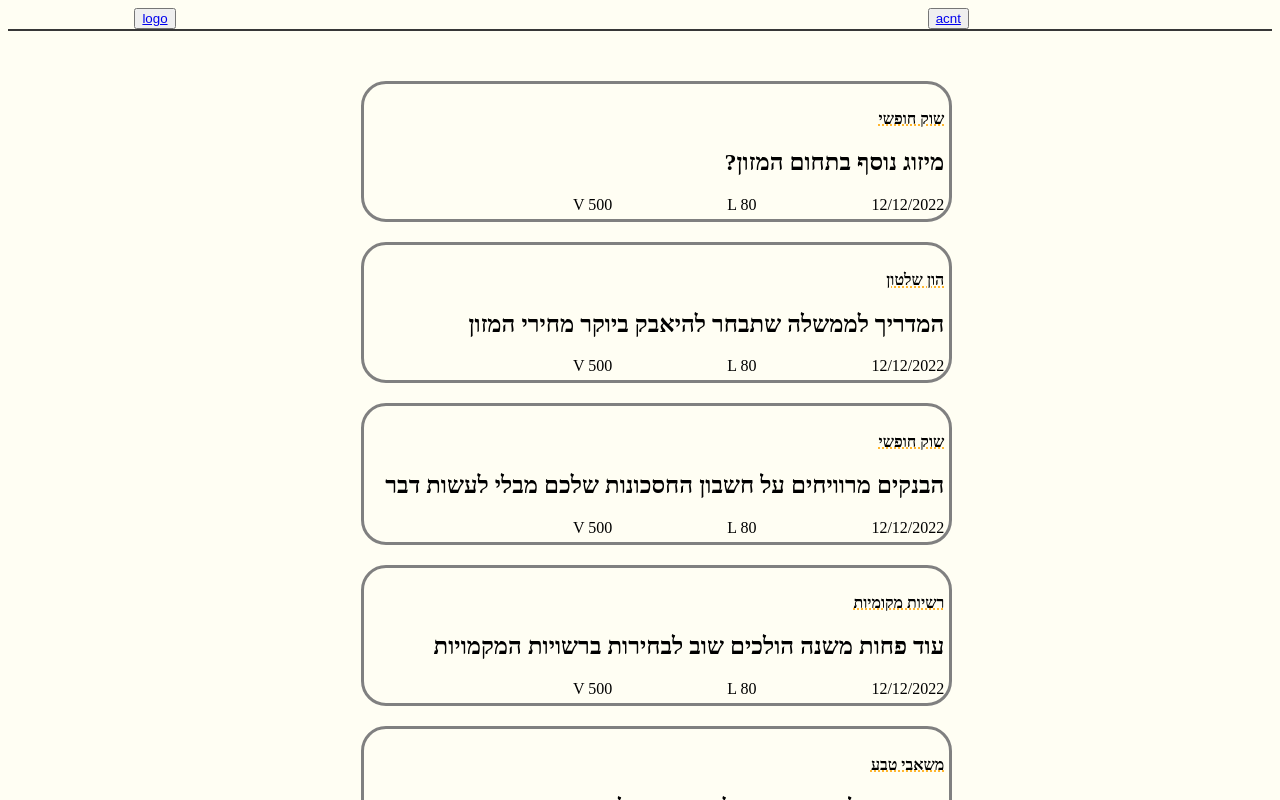
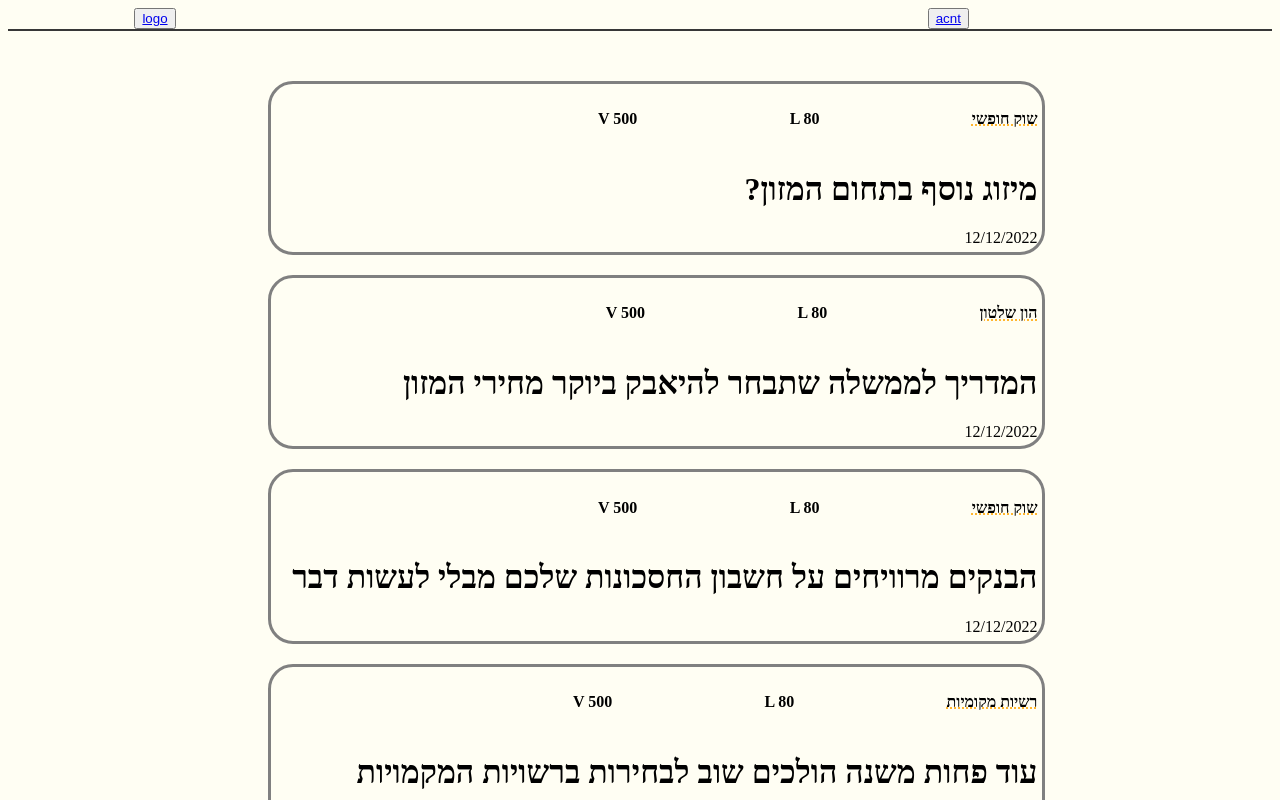
Before and after one commit to nadavf95/Lobby-99-news, a Next.js app: page / in a window 1280 px wide. Shown: the top 800 px of the page. Built offline with nearby package versions, Linux system fonts and the light colour scheme.

Commit message:
views and likes

```diff
--- a/components/articleRecord.js
+++ b/components/articleRecord.js
@@ -6,22 +6,24 @@ export default function ArticleRecord({article}){
     if (article){
         return(
             <div key={article.id} className="article_head_item">
-                <div className="article_head_content">
-                    <div className="article_head_subject">
-                        <h4>{article.subject}</h4>
+                <div className="article_record_content">
+
+                    <div className="article_subject_likes_views_container">
+                        <div className="article_head_subject">
+                            <h4>{article.subject}</h4>
+                        </div>
+                        <h4 className="likes">
+                            L {article.likes}
+                        </h4>
+                        <h4 className="views">
+                            V {article.views}
+                        </h4>
                     </div>
+
                     <div className="article_head_text">
-                        <h2>{article.head_text}</h2>
+                        <h1>{article.head_text}</h1>
                     </div>
-                    <div className="article_date_likes_views_container">
-                        <div className="article_publish_date"> {article.publish_date} </div>
-                        <div className="likes">
-                            L {article.likes}
-                        </div>
-                        <div className="views">
-                            V {article.views}
-                        </div>
-                    </div>
+                    <div className="article_publish_date"> {article.publish_date} </div>
                 </div>
             </div>
         )
--- a/styles.css
+++ b/styles.css
@@ -59,7 +59,7 @@ body {
 
 }
 
-.article_head_content {
+.article_record_content {
   box-sizing: content-box;
   width: 100%;
   border: solid grey 3px;
@@ -70,7 +70,7 @@ body {
 .article_head_subject{
   text-decoration: underline dotted orange;
 }
-.article_date_likes_views_container{
+.article_subject_likes_views_container{
   display: flex;
   flex-flow: row;
   justify-content:right;
```
